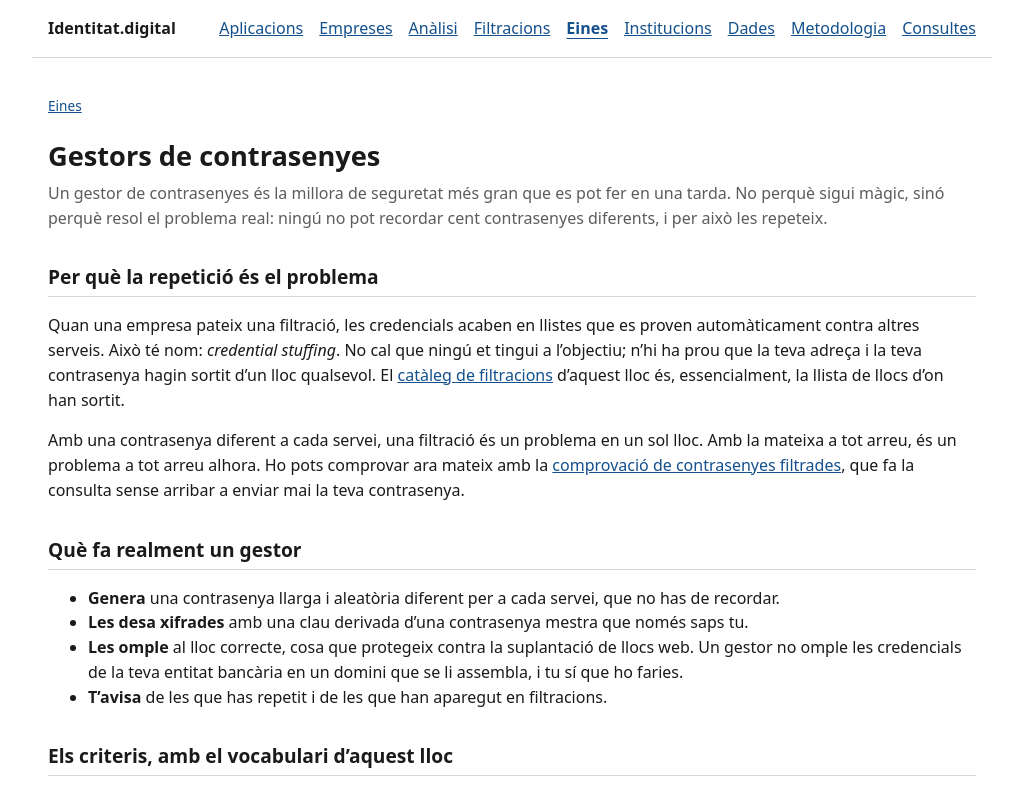
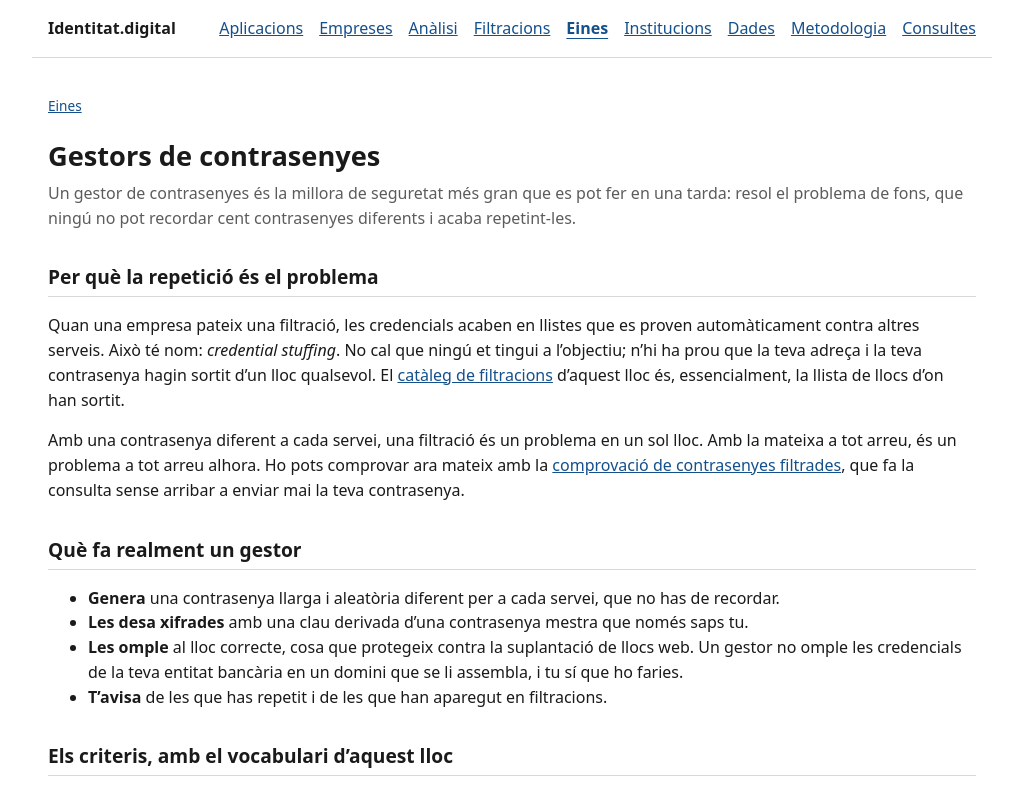
Before and after one commit to newspiritstudio/identitatdigital, a Next.js app: page /eines/gestors in a window 1280 px wide. Shown: the top 796 px of the page, without its empty margins (128-1151 px from the left). Built offline with nearby package versions, Linux system fonts and the light colour scheme.

Commit message:
Treure l'últim to d'eslògan dels textos d'anàlisi i d'eines
Fora la frase sobre què fa creïble el lloc, el titular llarg de les auditories,
el «no perquè sigui màgic, sinó perquè» dels gestors de contrasenyes i dues
sentències de l'eina d'exposició.

```diff
--- a/src/app/(frontend)/eines/exposicio/ExposureTool.tsx
+++ b/src/app/(frontend)/eines/exposicio/ExposureTool.tsx
@@ -321,8 +321,8 @@ function Results({ exposure }: { exposure: Exposure }) {
         {exposure.unknowns.share} % encara no ho està: {exposure.unknowns.status} files de la matriu
         de dades no diuen si la dada es recull, {exposure.unknowns.sharing} no diuen amb qui es
         comparteix i {exposure.unknowns.indicators} indicadors de puntuació aplicables no s’han
-        pogut documentar. El que llegiràs a sota és el que consta documentat, no tot el que passa:
-        un buit de documentació no és una absència de tractament.
+        pogut documentar. A sota hi ha el que consta documentat, que no és tot el que passa: un
+        buit a la fitxa no vol dir que el servei no ho faci.
       </p>
 
       {/* ─────────────── 1. Dades ─────────────── */}
@@ -412,7 +412,7 @@ function Results({ exposure }: { exposure: Exposure }) {
           <p>
             Aquestes dades tenen un règim jurídic propi: el tractament està prohibit per defecte i
             només és lícit si es compleix una de les excepcions de l’article 9.2, normalment el
-            consentiment explícit. Per això es diuen a part i no barrejades amb la resta.
+            consentiment explícit, i per això es compten a part.
           </p>
           <ul className="plain">
             {exposure.specialCategories.map((dataType) => (
--- a/src/app/(frontend)/eines/gestors/page.tsx
+++ b/src/app/(frontend)/eines/gestors/page.tsx
@@ -25,9 +25,9 @@ export default function PasswordManagersPage() {
       </p>
       <h1>Gestors de contrasenyes</h1>
       <p className="lede">
-        Un gestor de contrasenyes és la millora de seguretat més gran que es pot fer en una tarda.
-        No perquè sigui màgic, sinó perquè resol el problema real: ningú no pot recordar cent
-        contrasenyes diferents, i per això les repeteix.
+        Un gestor de contrasenyes és la millora de seguretat més gran que es pot fer en una tarda:
+        resol el problema de fons, que ningú no pot recordar cent contrasenyes diferents i acaba
+        repetint-les.
       </p>
 
       <h2>Per què la repetició és el problema</h2>
```
Also changed, not shown: src/app/(frontend)/analisi/evidencia/page.tsx (+4 -6 lines).
